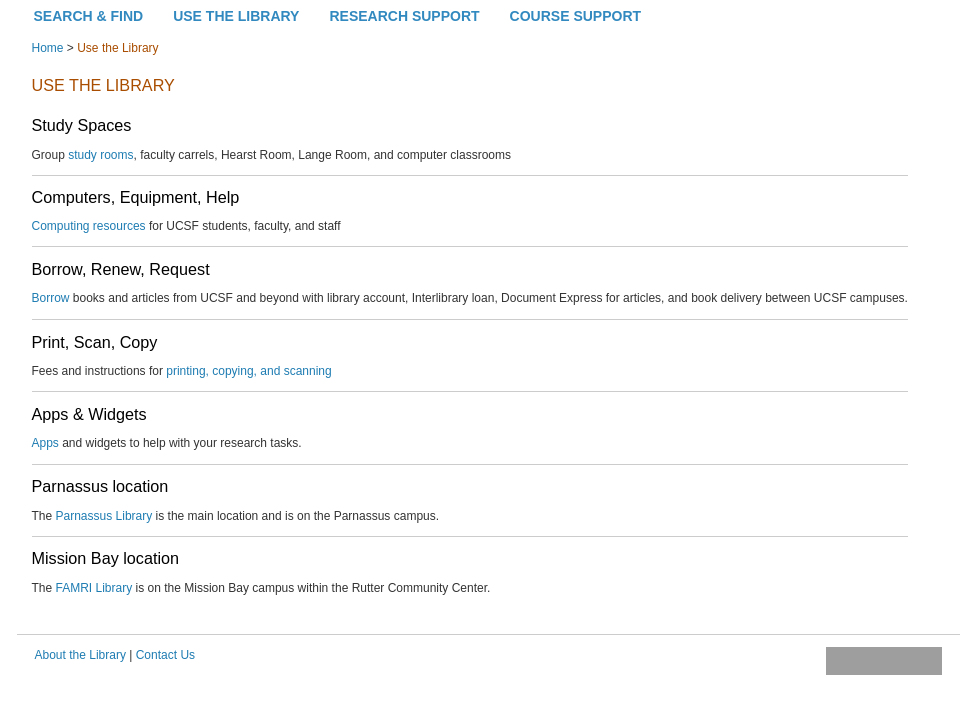
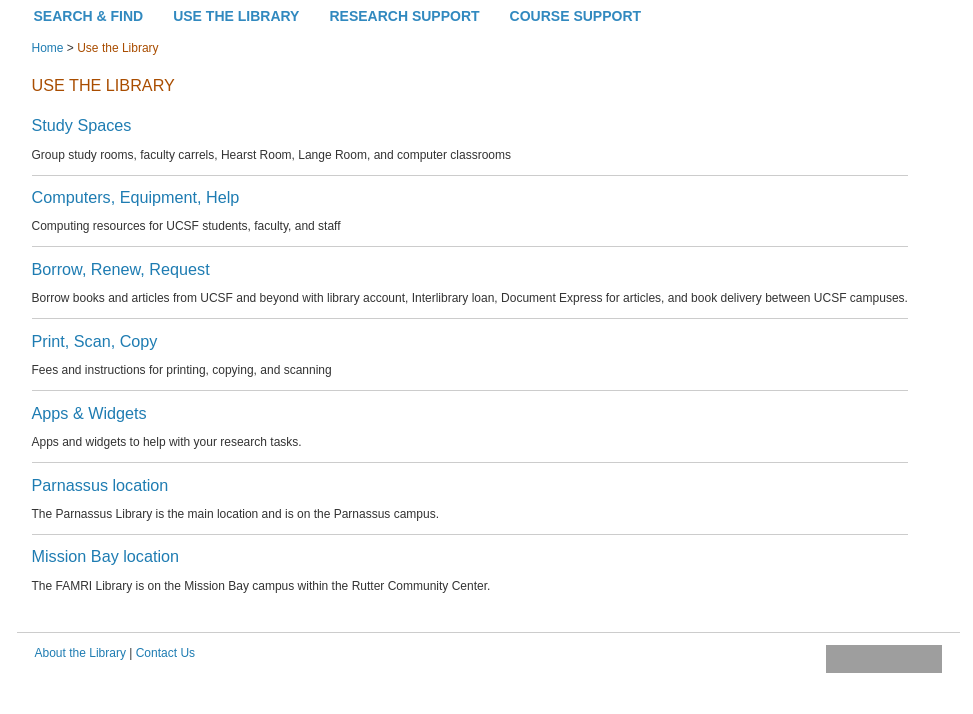
Before and after one commit to ucsf-ckm/library-menus, a Jekyll site: the page built from use/index.html, in a window 1280 px wide, cut to the strip 124-932 px from the top of the page. Shown: the top 714 px of the strip, without its empty margins (152-1125 px from the left). Built offline with Jekyll 4.4.1, drawn with Linux system fonts in a browser that asks for light colours; grey boxes are pictures that could not be loaded.

Commit message:
Edit to make headings links

```diff
--- a/use/index.html
+++ b/use/index.html
@@ -25,41 +25,41 @@
             </div> <!-- /.header-area -->
             <div class="content-area clear-block">
               <div class="panel-pane  first" id="collaborative-learning-environment-(cle)-pane">
-<div class="block-inner"><h2 class="title"><span>Study Spaces</span></h2>
-<div class="content"><p>Group <a href="/services/spaces">study rooms</a>, faculty carrels, Hearst Room, Lange Room, and computer classrooms</p><ul>
+<div class="block-inner"><h2 class="title"><span><a href="/services/spaces">Study Spaces</a></span></h2>
+<div class="content"><p>Group study rooms, faculty carrels, Hearst Room, Lange Room, and computer classrooms</p><ul>
 </ul></div>
 </div>
 </div>
 <div class="panel-region-separator"></div><div class="panel-pane" id="classes-&amp;-workshops-pane">
-<div class="block-inner"><h2 class="title"><span>Computers, Equipment, Help</span></h2>
-<div class="content"><p><a href="services/computing">Computing resources</a> for UCSF students, faculty, and staff</p><ul>
+<div class="block-inner"><h2 class="title"><span><a href="services/computing">Computers, Equipment, Help</a></span></h2>
+<div class="content"><p>Computing resources for UCSF students, faculty, and staff</p><ul>
 </ul></div>
 </div>
 </div>
 
 <div class="panel-region-separator"></div><div class="panel-pane" id="meet-with-an-expert-pane">
-<div class="block-inner"><h2 class="title"><span>Borrow, Renew, Request</span></h2>
-<div class="content"><p><span style="font-size: 12px; line-height: 15.984375px;"><a href="services/borrowing">Borrow</a> books and articles from UCSF and beyond with library account, Interlibrary loan, Document Express for articles, and book delivery between UCSF campuses.</span></p></div>
+<div class="block-inner"><h2 class="title"><span><a href="services/borrowing">Borrow, Renew, Request</a></span></h2>
+<div class="content"><p><span>Borrow books and articles from UCSF and beyond with library account, Interlibrary loan, Document Express for articles, and book delivery between UCSF campuses.</span></p></div>
 </div>
 </div>
 <div class="panel-region-separator"></div><div id="hours-pane">
-<div class="block-inner"><h2 class="title"><span>Print, Scan, Copy</span></h2>
-<div class="content"><p>Fees and instructions for <a href="print-scan-copy">printing, copying, and scanning</a></p>
+<div class="block-inner"><h2 class="title"><span><a href="print-scan-copy">Print, Scan, Copy</a></span></h2>
+<div class="content"><p>Fees and instructions for printing, copying, and scanning</p>
     </div>
 </div>
 <div class="panel-region-separator"></div><div class="panel-pane" id="course-reserves-pane">
-<div class="block-inner"><h2 class="title"><span>Apps &amp; Widgets</span></h2>
-<div class="content"><p><span style="font-size: 12px; line-height: 15.984375px;"><a href="/services/browsertools">Apps</a> and widgets to help with your research tasks.</span></p></div>
+<div class="block-inner"><h2 class="title"><span><a href="/services/browsertools">Apps &amp; Widgets</a></span></h2>
+<div class="content"><p><span>Apps and widgets to help with your research tasks.</span></p></div>
 </div>
 </div>
 <div class="panel-region-separator"></div><div id="hours-pane">
-<div class="block-inner"><h2 class="title"><span>Parnassus location</span></h2>
-<div class="content"><p>The <a href="/visit/parnassus">Parnassus Library</a> is the main location and is on the Parnassus campus.</p>
+<div class="block-inner"><h2 class="title"><span><a href="/visit/parnassus">Parnassus location</a></span></h2>
+<div class="content"><p>The Parnassus Library is the main location and is on the Parnassus campus.</p>
     </div>
 </div>
 <div class="panel-region-separator"></div><div id="hours-pane">
-<div class="block-inner"><h2 class="title"><span>Mission Bay location</span></h2>
-<div class="content"><p>The <a href="/visit/missionbay">FAMRI Library</a> is on the Mission Bay campus within the Rutter Community Center.</p>
+<div class="block-inner"><h2 class="title"><span><a href="/visit/missionbay">Mission Bay location</a></span></h2>
+<div class="content"><p>The FAMRI Library is on the Mission Bay campus within the Rutter Community Center.</p>
 
 <script src="https://ajax.googleapis.com/ajax/libs/jquery/1/jquery.min.js"></script>
 <script src="https://lcimages.s3.amazonaws.com/hours_grid.js"></script>
```
